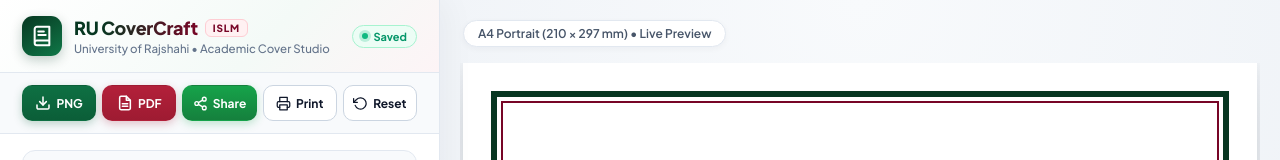
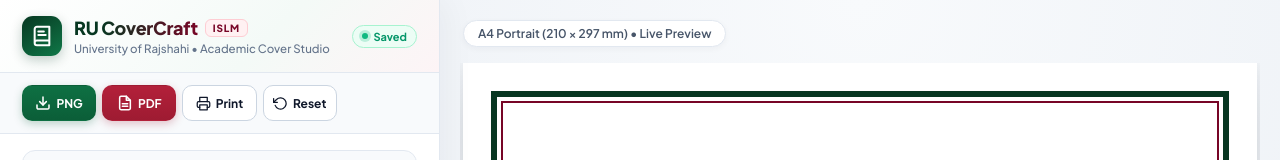
Before and after one commit to salimshohan/ru-cover-design, a plain HTML site: page index.html in a window 1280 px wide. Shown: the top 160 px of the page. Drawn offline with nearby package versions, Linux system fonts and the light colour scheme.

Commit message:
Update index.html

```diff
--- a/index.html
+++ b/index.html
@@ -51,10 +51,7 @@
           <svg width="16" height="16" viewBox="0 0 24 24" fill="none" stroke="currentColor" stroke-width="2.3" stroke-linecap="round" stroke-linejoin="round"><path d="M14 2H6a2 2 0 0 0-2 2v16a2 2 0 0 0 2 2h12a2 2 0 0 0 2-2V8z"/><polyline points="14 2 14 8 20 8"/><line x1="16" y1="13" x2="8" y2="13"/><line x1="16" y1="17" x2="8" y2="17"/></svg>
           <span>PDF</span>
         </button>
-        <button id="btn-share" class="btn btn-share" type="button" title="Share PDF via WhatsApp">
-          <svg width="15" height="15" viewBox="0 0 24 24" fill="none" stroke="currentColor" stroke-width="2.2" stroke-linecap="round" stroke-linejoin="round"><circle cx="18" cy="5" r="3"/><circle cx="6" cy="12" r="3"/><circle cx="18" cy="19" r="3"/><line x1="8.59" y1="13.51" x2="15.42" y2="17.49"/><line x1="15.41" y1="6.51" x2="8.59" y2="10.49"/></svg>
-          <span>Share</span>
-        </button>
+
         <button id="btn-print" class="btn btn-secondary" type="button" title="Print A4">
           <svg width="15" height="15" viewBox="0 0 24 24" fill="none" stroke="currentColor" stroke-width="2" stroke-linecap="round" stroke-linejoin="round"><polyline points="6 9 6 2 18 2 18 9"/><path d="M6 18H4a2 2 0 0 1-2-2v-5a2 2 0 0 1 2-2h16a2 2 0 0 1 2 2v5a2 2 0 0 1-2 2h-2"/><rect x="6" y="14" width="12" height="8"/></svg>
           <span>Print</span>
```
